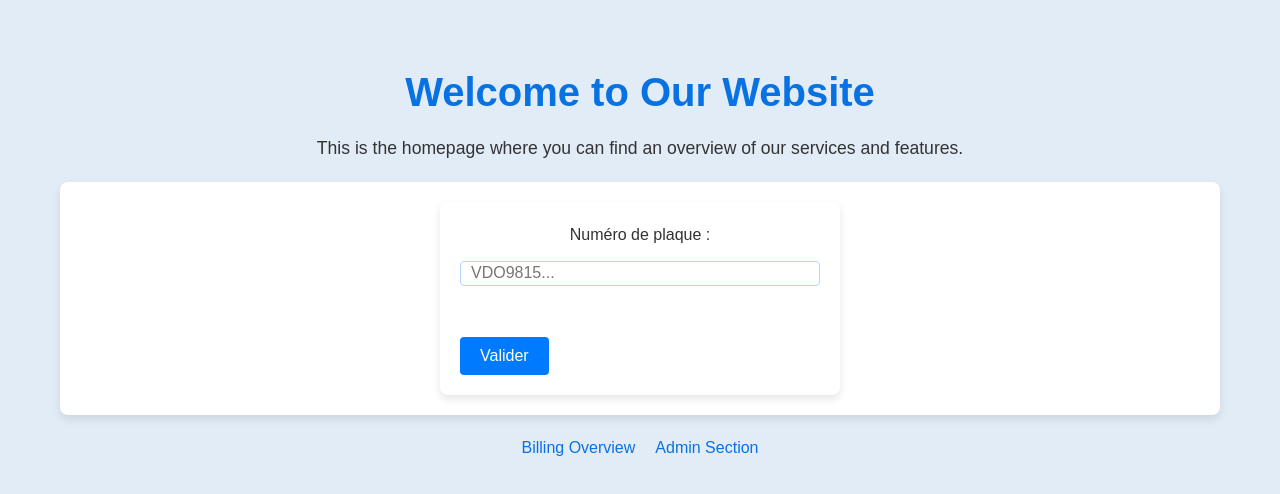
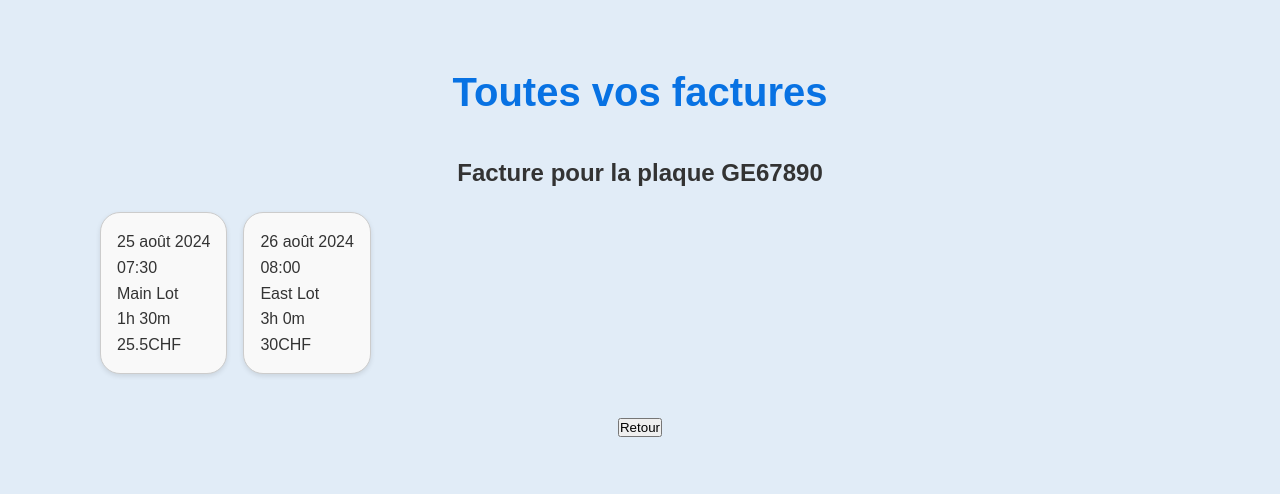
Before and after one commit to Jmuhleman/PDG_gr_12, a React (Create React App) app in the folder frontend/: page /billing_overview in a window 1280 px wide. Before the commit this address led to /. Shown: the top 494 px of the page. Built offline with nearby package versions, Linux system fonts and the light colour scheme; no server answers.

Commit message:
chore: Refactor BillingOverview component and fix PropTypes in BillingSummary

```diff
--- a/frontend/src/client/Billing/BillingOverview.jsx
+++ b/frontend/src/client/Billing/BillingOverview.jsx
@@ -6,31 +6,59 @@ import BillingSummary from './BillingSummary';
 import './billing.css';
 
 export default function BillingOverview() {
-    const [data, setdata] = useState(undefined);
+    const [data, setData] = useState(undefined);
     const [status, setStatus] = useState(undefined);
 
     const {client} = useClient();
 
     const navigate = useNavigate()
 
-    useEffect(() => {
+    /*useEffect(() => {
         if (client.value === "") navigate('/');
         if (!client.haveAccount)
-            APIGetRequest({url: 'https://66ccf8798ca9aa6c8cc92883.mockapi.io/api/plate', setData: setdata, setStatus: setStatus});
-    }, [client.haveAccount, client.value, navigate]);
+            APIGetRequest({url: 'https://66ccf8798ca9aa6c8cc92883.mockapi.io/api/plate', setData: setData, setStatus: setStatus});
+    }, [client.haveAccount, client.value, navigate]);*/
+
+    useEffect(() => {
+        setStatus({code: 200, text: "OK"});
+        setData(
+            {
+                "GE67890": [
+                    {
+                        "parking_name": "Main Lot",
+                        "timestamp_in": "2024-08-25T08:30:00+01:00",
+                        "timestamp_out": "2024-08-25T17:00:00+01:00",
+                        "duration": 90,
+                        "amount": 25.5
+                    },
+                    {
+                        "parking_name": "East Lot",
+                        "timestamp_in": "2024-08-26T09:00:00+01:00",
+                        "timestamp_out": "2024-08-26T12:00:00+01:00",
+                        "duration": 180,
+                        "amount": 30.0
+                    }
+                ]
+            }
+        )
+    }, []);
 
     return (
         <div>
-            <h1>Toutes vos facture</h1>
+            <h1>Toutes vos factures</h1>
             {
-                status && status.code !== 200 && <h2>Request Status : {status.text}</h2>
+                status && status.code !== 200 ? <h2>Request Status : {status.text}</h2> : null
             }
             {
-                !status && <p>Chargement...</p>
+                !status ? <p>Chargement...</p> : null
             }
+            {
+                data && Object.entries(data).map(([plate, infoBill]) => {
+                    return (<div key={plate}>
+                        <h2>Facture pour la plaque {plate}</h2>
                         <div className="billings">
                             {
-                data && data.map(({parking_name, timestamp_in, timestamp_out, duration, amount }, index) => {
+                                infoBill.map(({parking_name, timestamp_in, timestamp_out, duration, amount }, index) => {
                                     return <BillingSummary key={ timestamp_in+index }
                                         parking_name={ parking_name }
                                         timestamp_in={ timestamp_in }
@@ -40,6 +68,10 @@ export default function BillingOverview() {
                                 })
                             }
                         </div>
+                    </div>)
+                })
+            }
+            <button onClick={() => navigate('/')}>Retour</button>
         </div>
     );
 }
--- a/frontend/src/client/Billing/BillingSummary.jsx
+++ b/frontend/src/client/Billing/BillingSummary.jsx
@@ -7,8 +7,8 @@ import './billing.css';
 // Add 'parking_name' to props validation
 BillingSummary.propTypes = {
     parking_name: PropTypes.string.isRequired,
-    timestamp_in: PropTypes.number.isRequired,
-    timestamp_out: PropTypes.number.isRequired,
+    timestamp_in: PropTypes.string.isRequired,
+    timestamp_out: PropTypes.string.isRequired,
     duration: PropTypes.number.isRequired,
     amount: PropTypes.number.isRequired
 };
--- a/frontend/src/utils/APIRequest.js
+++ b/frontend/src/utils/APIRequest.js
@@ -6,8 +6,7 @@ export function APIGetRequest({url, setData, setStatus}) {
         setData(response.data);
     })
     .catch(error => {
-        console.log(error);
-        //setStatue({code:error.response.status, text:error.response.statusText});
+        setStatus({code:error.response.status, text:error.response.statusText});
         console.error('There was an error fetching the data!', error);
     });
 }
@@ -18,6 +17,7 @@ export function APIPostRequest({url, data, setData, setStatus}) {
         setData(response.data);
     })
     .catch(error => {
+        setStatus({code:error.response.status, text:error.response.statusText});
         console.error('There was an error fetching the data!', error);
     });
 }
```
Lines whose indentation alone changed are shown as unchanged.
